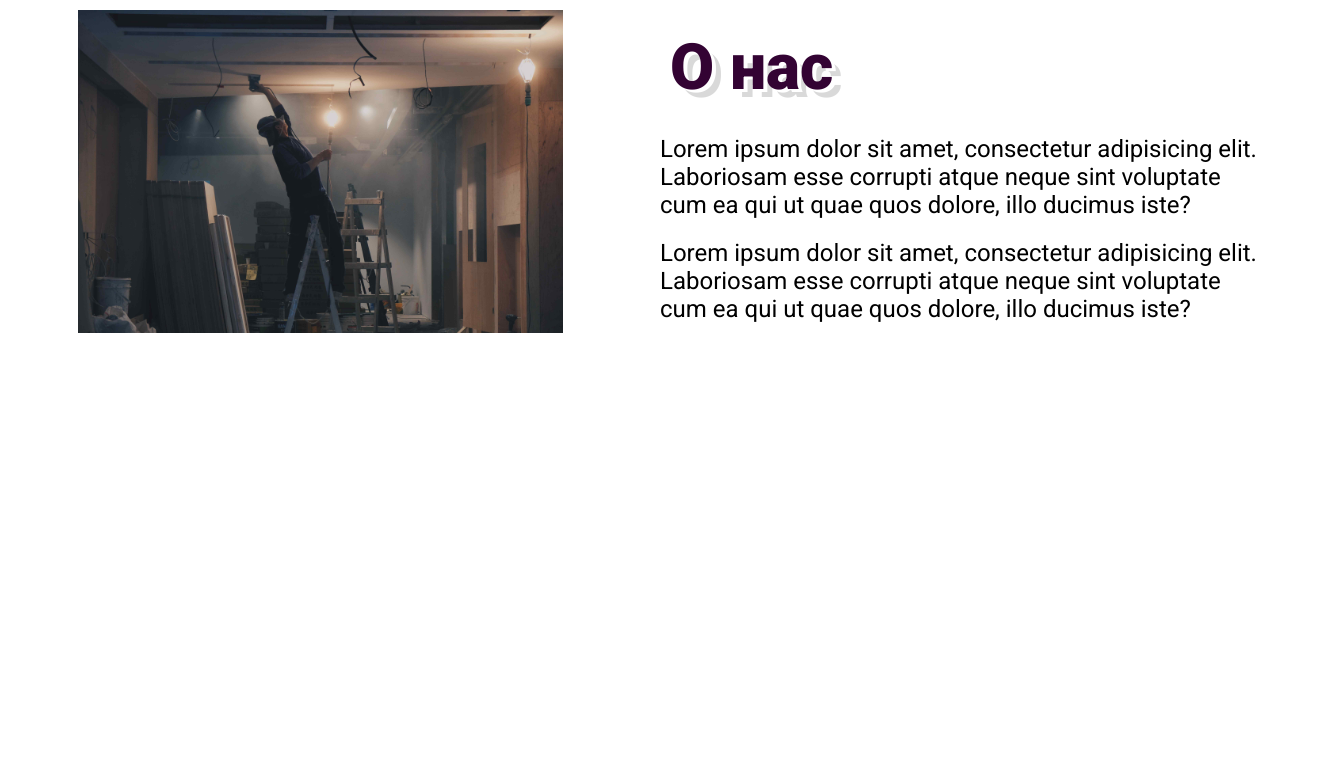
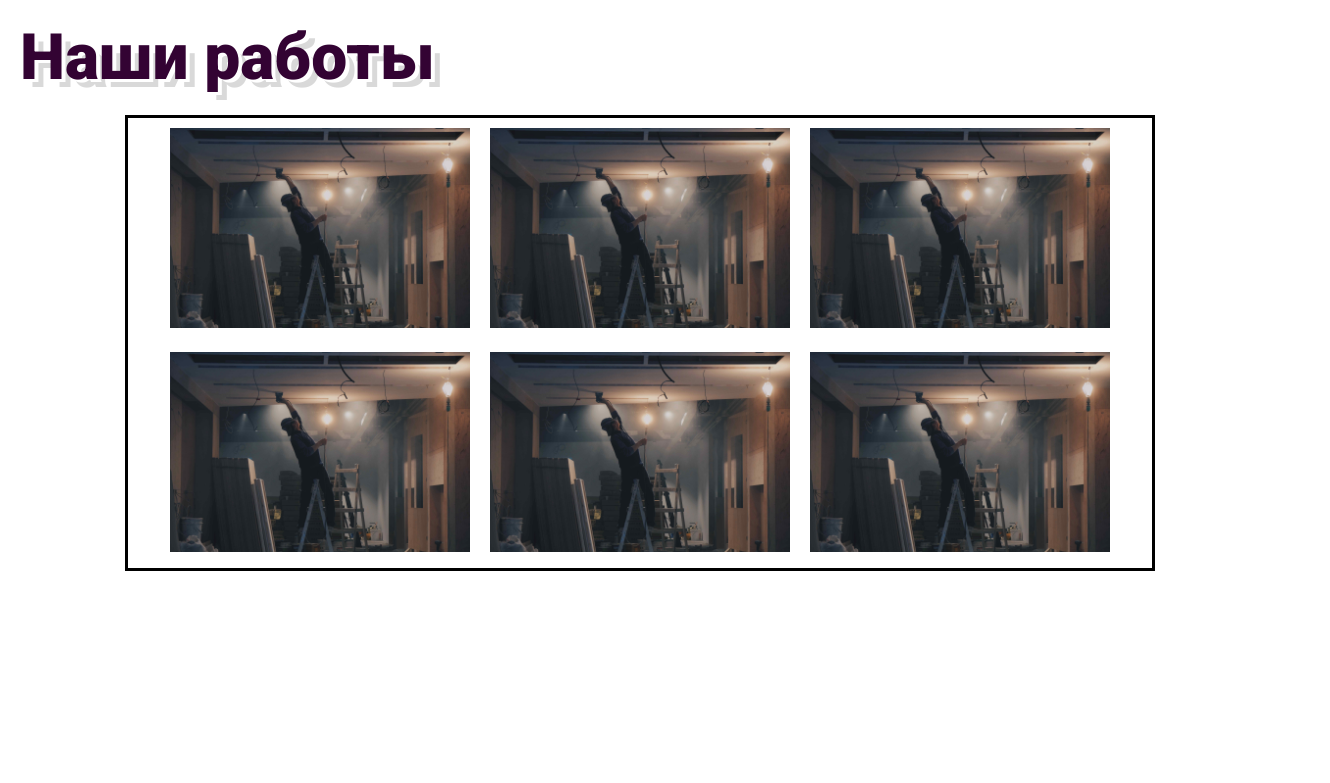
Before and after one commit to samolazoff/ipRomanov, a website: page src/pug/index.pug in a window 1280 px wide. Shown: the whole page, 1330 px wide, since content can reach past the window. Drawn offline with nearby package versions, Linux system fonts and the light colour scheme; files that its build step writes are made by us from their sources; files whose address does not match are found by name.

Commit message:
Layot a block work

```diff
--- a/app/js/workEnlargуImg.js
+++ b/app/js/workEnlargуImg.js
@@ -2,16 +2,20 @@ const works = document.querySelector('.works');
 const worksBoxImg= document.querySelectorAll('.works-box__img');
 const worksImg= document.querySelector('.works__img');
 
-worksBoxImg.forEach(img=>{
-    img.addEventListener('click',()=>{
-        if (img.classList.length!=3){
-            img.classList.remove('w-20');
-            img.classList.add('w-50');
-            img.classList.add('absolute');
-        }else{
-            img.classList.remove('w-50');
-            img.classList.add('w-20');
-            img.classList.remove('absolute');
-        }
-    })
-})
+
+
+
+
+// worksBoxImg.forEach(img=>{
+//     img.addEventListener('click',()=>{
+//         if (img.classList.length!=3){
+//             img.classList.remove('w-20');
+//             img.classList.add('w-50');
+//             img.classList.add('absolute');
+//         }else{
+//             img.classList.remove('w-50');
+//             img.classList.add('w-20');
+//             img.classList.remove('absolute');
+//         }
+//     })
+// })
--- a/src/pug/index.pug
+++ b/src/pug/index.pug
@@ -11,12 +11,12 @@ html(lang="en")
     body
         .wrap
             //- include block-title
-            include about
-            //- include works
+            //- include about
+            include works
             //- include prices
             //- include contacts
             //- include footer
     script(src="js/navHeader.js")
     script(src="js/sliderTitle.js")
     script(src="js/blockAbout.js")
-    script(src="js/workEnlargуImg.js")
+    //- script(src="js/workEnlargуImg.js")
--- a/src/pug/works.pug
+++ b/src/pug/works.pug
@@ -1,19 +1,23 @@
-.works.flex-col.w-100
+.works.flex-col.center.w-100
     span.title Наши работы
-    .works-content.flex-row.start.w-100
-        .works-box__img.w-20
+    .works-content.flex-row.center.w-80
+        .works-box__img
             img.works__img.w-100(src="static/img/title-bgc_1.jpg", alt="")
-        .works-box__img.w-20
-            img.works__img.w-100(src="static/img/title-bc_1.jpg", alt="")
-        .works-box__img.w-20
-            img.works__img.w-100(src="static/img/title-bc_1.jpg", alt="")
-        .works-box__img.w-20
-            img.works__img.w-100(src="static/img/title-bc_1.jpg", alt="")
-        .works-box__img.w-20
-            img.works__img.w-100(src="static/img/titlebgc_1.jpg", alt="")
-        .works-box__img.w-20
+        .works-box__img
             img.works__img.w-100(src="static/img/title-bgc_1.jpg", alt="")
-        .works-box__img.w-20
+        .works-box__img
             img.works__img.w-100(src="static/img/title-bgc_1.jpg", alt="")
-        .works-box__img.w-20
+        .works-box__img
             img.works__img.w-100(src="static/img/title-bgc_1.jpg", alt="")
+        .works-box__img
+            img.works__img.w-100(src="static/img/title-bgc_1.jpg", alt="")
+        .works-box__img
+            img.works__img.w-100(src="static/img/title-bgc_1.jpg", alt="")
+        .works-box__img
+            img.works__img.w-100(src="static/img/title-bgc_1.jpg", alt="")
+        .works-box__img
+            img.works__img.w-100(src="static/img/title-bgc_1.jpg", alt="")
+        .works-box__img
+            img.works__img.w-100(src="static/img/title-bgc_1.jpg", alt="")
+        .works-box__img
+            img.works__img.w-100(src="static/img/title-bgc_1.jpg", alt="")
--- a/src/sass/work.sass
+++ b/src/sass/work.sass
@@ -1,6 +1,12 @@
 .works-content
     flex-wrap: wrap
-    height: 400px
+    height: 450px
+    border-style: solid
     overflow-y: scroll
 .works-box__img
     position: relative
+    width: 300px
+    margin: 10px
+.works
+    .title
+        align-self: flex-start
```
Also changed, not shown: app/index.html, app/style/style.css, app/style/work.css.
